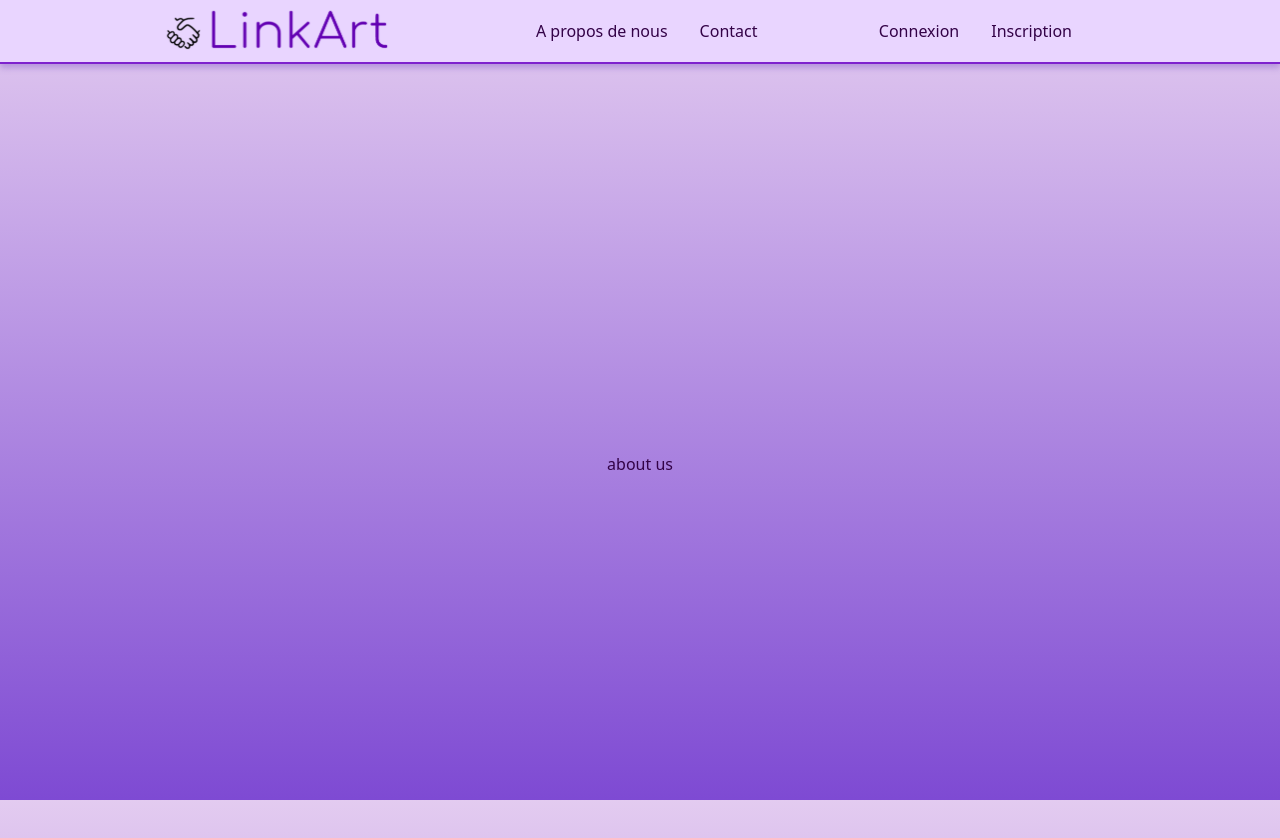
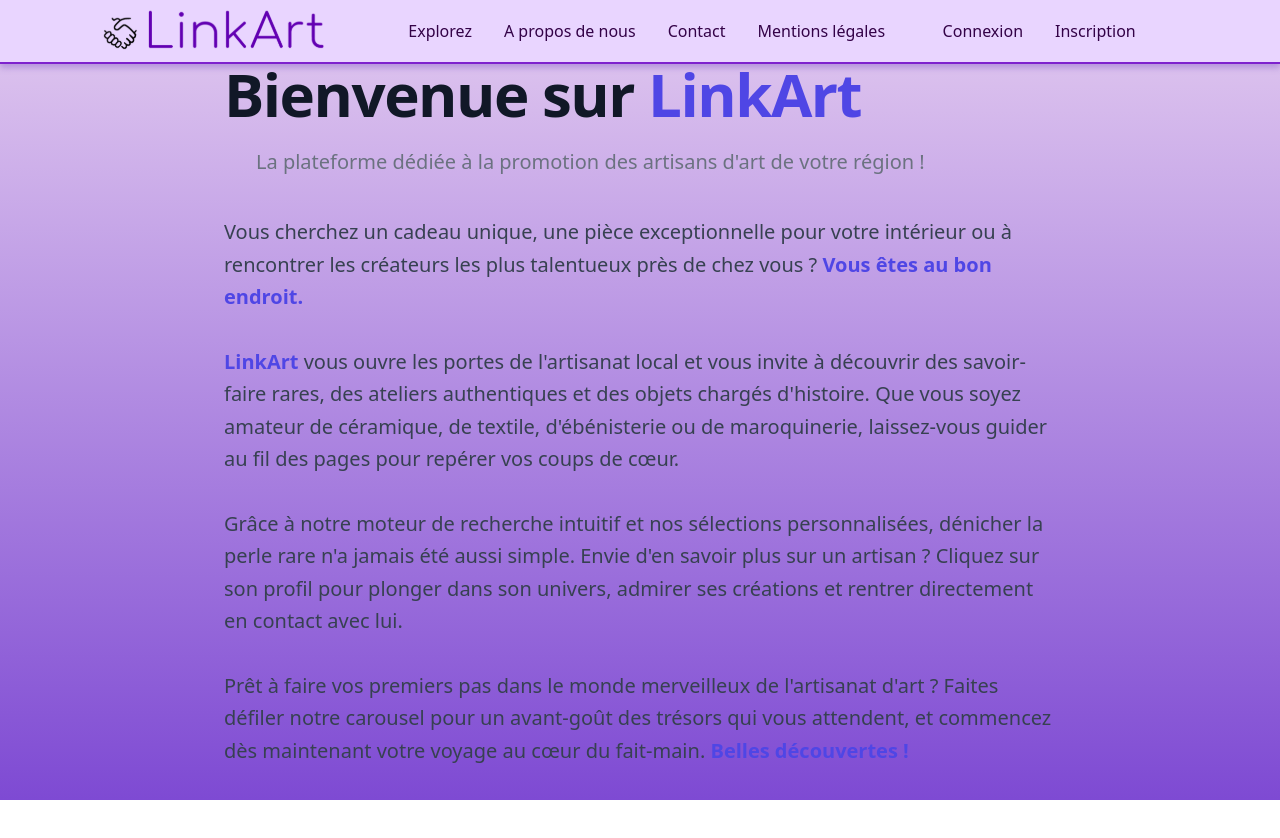
Before and after one commit to yasser-u/file_rouge, a Next.js app: page /about in a window 1280 px wide. Shown: the top 838 px of the page. After the commit the page ends 800 px from the top, so only its background shows below. Built offline with nearby package versions, Linux system fonts and the light colour scheme.

Commit message:
correction for deployment try witmiddleware

```diff
--- a/src/app/(preConnection)/about/page.tsx
+++ b/src/app/(preConnection)/about/page.tsx
@@ -1,12 +1,31 @@
-
-
 export default function Page() {
     return (
-        <main>
-            <div className="flex justify-center items-center h-screen" >
-                <h1> about us </h1>
+        <div className="">
+            <div className="max-w-4xl mx-auto px-4 sm:px-6 lg:px-8">
+                <h1 className="text-4xl font-extrabold tracking-tight text-gray-900 sm:text-5xl md:text-6xl mb-6">
+                    Bienvenue sur <span className="text-indigo-600">LinkArt</span>
+                </h1>
+                <p className="mt-3 max-w-md mx-auto text-base text-gray-500 sm:text-lg md:mt-5 md:text-xl md:max-w-3xl">
+                    La plateforme dédiée à la promotion des artisans d'art de votre région !
+                </p>
+                <div className="mt-10 space-y-8">
+                    <p className="text-xl text-gray-700 leading-relaxed">
+                        Vous cherchez un cadeau unique, une pièce exceptionnelle pour votre intérieur ou à rencontrer les créateurs les plus talentueux près de chez vous ?
+                        <span className="font-bold text-indigo-600"> Vous êtes au bon endroit.</span>
+                    </p>
+                    <p className="text-xl text-gray-700 leading-relaxed">
+                        <span className="font-bold text-indigo-600">LinkArt</span> vous ouvre les portes de l'artisanat local et vous invite à découvrir des savoir-faire rares, des ateliers authentiques et des objets chargés d'histoire.
+                        Que vous soyez amateur de céramique, de textile, d'ébénisterie ou de maroquinerie, laissez-vous guider au fil des pages pour repérer vos coups de cœur.
+                    </p>
+                    <p className="text-xl text-gray-700 leading-relaxed">
+                        Grâce à notre moteur de recherche intuitif et nos sélections personnalisées, dénicher la perle rare n'a jamais été aussi simple. Envie d'en savoir plus sur un artisan ? Cliquez sur son profil pour plonger dans son univers, admirer ses créations et rentrer directement en contact avec lui.
+                    </p>
+                    <p className="text-xl text-gray-700 leading-relaxed">
+                        Prêt à faire vos premiers pas dans le monde merveilleux de l'artisanat d'art ? Faites défiler notre carousel pour un avant-goût des trésors qui vous attendent, et commencez dès maintenant votre voyage au cœur du fait-main.
+                        <span className="font-bold text-indigo-600"> Belles découvertes !</span>
+                    </p>
+                </div>
             </div>
-
-        </main>
+        </div>
     );
 }
--- /dev/null
+++ b/src/app/(preConnection)/explore/page.tsx
@@ -0,0 +1,11 @@
+export default function Page() {
+    return (
+        <div>
+            <div className="text-center w-1/5 border-r "></div>
+            <div className="text-center w-3/5 ">
+                <div className="overflow-y-auto h-[100%] "> file actu</div>
+            </div>
+            <div className="bg-violet-950 text-white text-center w-1/5 border-l"></div>
+        </div>
+    );
+}
--- a/src/app/(preConnection)/layout.tsx
+++ b/src/app/(preConnection)/layout.tsx
@@ -19,14 +19,14 @@ export default function RootLayout({
   children: React.ReactNode;
 }>) {
   return (
-      <html lang="fr" className="h-full">
+      <html lang="fr" >
       <body className="flex flex-col h-full ${inter.className}">
       <QueryProvider>
-          <header>
+          <header className="">
               <HeaderAvConnexion/>
           </header>
 
-          <div className="flex-grow">
+          <div className="flex-grow overflow-auto h-full">
               {children}
           </div>
 
--- a/src/app/(preConnection)/mentions_legales/page.tsx
+++ b/src/app/(preConnection)/mentions_legales/page.tsx
@@ -1,3 +1,42 @@
+
+"use client";
+
 export default function Page() {
-    return <h1>Mentions légales</h1>;
+
+
+    return (
+        <div className="container mx-auto px-4 overflow-auto ">
+            <h1 className="text-3xl font-bold mb-4">Mentions légales</h1>
+            <p className="mb-4">Conformément à la loi n° 2004-575 du 21 juin 2004 pour la confiance dans l'économie numérique, nous vous fournissons les informations légales suivantes :</p>
+
+            <h2 className="text-2xl font-bold mb-2">Éditeur du site</h2>
+            <p className="mb-4">
+                LinkArt SAS<br />
+                123 rue de l'Artisanat, 67000 Strasbourg<br />
+                Capital social : 10 000 €<br />
+                RCS Strasbourg : 123 456 789<br />
+                N° TVA intracommunautaire : FR01234567890
+            </p>
+
+            <h2 className="text-2xl font-bold mb-2">Directeur de la publication</h2>
+            <p className="mb-4">Elisa Batraeva et Yaser Safari, co-fondateurs de LinkArt.</p>
+
+            <h2 className="text-2xl font-bold mb-2">Hébergeur du site</h2>
+            <p className="mb-4">
+                Vercel Inc.<br />
+                340 S Lemon Ave #4133<br />
+                Walnut, CA 91789<br />
+                États-Unis
+            </p>
+
+            <h2 className="text-2xl font-bold mb-2">Protection des données personnelles</h2>
+            <p className="mb-4">Les informations recueillies sur ce site sont nécessaires au traitement de vos demandes et sont destinées à LinkArt pour ses seuls besoins. Conformément à la loi « Informatique et Libertés » du 6 janvier 1978 modifiée, vous disposez d'un droit d'accès, de rectification et d'opposition aux données personnelles vous concernant. Pour exercer ce droit, veuillez nous contacter via le formulaire dédié.</p>
+
+            <h2 className="text-2xl font-bold mb-2">Propriété intellectuelle</h2>
+            <p className="mb-4">L'ensemble des éléments composant ce site (textes, images, vidéos, logos, etc.) sont la propriété exclusive de LinkArt ou de ses partenaires. Toute reproduction, représentation ou adaptation, partielle ou intégrale, est interdite sans autorisation préalable de LinkArt.</p>
+
+            <h2 className="text-2xl font-bold mb-2">Loi applicable et juridiction compétente</h2>
+            <p>Les présentes mentions légales sont soumises au droit français. En cas de litige, les tribunaux de Strasbourg seront seuls compétents.</p>
+        </div>
+    );
 }
--- a/src/app/(preConnection)/page.tsx
+++ b/src/app/(preConnection)/page.tsx
@@ -33,19 +33,24 @@ export default function Home() {
 
     return (
         <div className="flex flex-col justify-center gap-10 items-center h-full">
-            <div className="h-1/5">
-                <h1> hello my friende ! sera accueil avec le slider ! </h1>
+            <div className="h-1/5 text-center">
+                <h2 className="text-3xl font-bold">Découvrez la magie de l'artisanat local avec LinkArt</h2>
+                <p className="text-lg text-gray-700 font-bold">
+                    Entrez dans l'univers des artisans d'art de votre région et laissez-vous séduire par leur créativité et
+                    <br />leur savoir-faire d'exception. LinkArt vous invite à une expérience unique, où vous pourrez découvrir,
+                    <br />rencontrer et soutenir les talents qui font la richesse de notre patrimoine artisanal.
+                    <br />Prêt à être émerveillé ? C'est parti pour un voyage au cœur du fait-main !
+                </p>
             </div>
-            <div className="relative max-w-[1250] max-h-4/5">
-                <img src={images[currentImage]} alt="Slider" className="w-full  h-[594px]  object-cover rounded-xl"/>
 
+            <div className="relative max-w-[1250] max-h-4/5 p-5 ">
+                <img src={images[currentImage]} alt="Slider" className="w-[900px]  h-[500px]  object-cover rounded-xl"/>
                 <button
                     onClick={prevImage}
                     className="absolute top-1/2 left-4 transform -translate-y-1/2 bg-white rounded-full p-2 shadow-md"
                 >
                     &lt;
                 </button>
-
                 <button
                     onClick={nextImage}
                     className="absolute top-1/2 right-4 transform -translate-y-1/2 bg-white rounded-full p-2 shadow-md"
--- a/src/components/personaliser/HeaderAvConnexion.tsx
+++ b/src/components/personaliser/HeaderAvConnexion.tsx
@@ -16,10 +16,16 @@ const HeaderAvConnexion = () => {
           </li>
           <div className="flex justify-center items-center space-x-8">
             <li>
+              <Link href="./explore">Explorez</Link>
+            </li>
+            <li>
               <Link href="./about">A propos de nous</Link>
             </li>
             <li>
               <Link href="./contact">Contact</Link>
+            </li>
+            <li>
+              <Link href="./mentions_legales">Mentions légales</Link>
             </li>
           </div>
           <div className="flex justify-center items-center space-x-8">
--- a/src/middleware.ts
+++ b/src/middleware.ts
@@ -1,21 +1,34 @@
-import { NextResponse } from 'next/server'
-import type { NextRequest } from 'next/server'
+import { NextResponse } from 'next/server';
+import type { NextRequest } from 'next/server';
 
 export function middleware(request: NextRequest) {
-    // Exclure les routes dans (preConnection)
-    // if (request.nextUrl.pathname.startsWith('/(preConnection)')) {
-    //     return NextResponse.next();
-    // }
+    const isAuthenticated = request.cookies.has('appwriteSession');
+    const isAuthPage =
+        request.nextUrl.pathname === '/login' ||
+        request.nextUrl.pathname === '/register';
 
-    // Logique du middleware
-    // Vérifie la présence du cookie de session
-    // const sessionCookie = request.cookies.get('appwriteSession')
-    //
-    // if (!sessionCookie) {
-    //     // Si pas de session, redirige vers le login
-    //     return NextResponse.redirect(new URL('/', request.url))
-    // }
+    if (isAuthenticated && isAuthPage) {
+        return NextResponse.redirect(new URL('/', request.url));
+    }
 
-    // Si session valide, passe la requête à la route
-    return NextResponse.next()
+    if (!isAuthenticated && !isAuthPage) {
+        return NextResponse.redirect(new URL('/login', request.url));
+    }
+
+    return NextResponse.next();
 }
+
+export const config = {
+    matcher: [
+        /*
+         * Correspond à toutes les requêtes sauf celles commençant par :
+         * - _next
+         * - static (les fichiers statiques)
+         * - favicon.ico
+         * - images
+         * - (authentification)
+         * - (preConnection)
+         */
+        '/((?!_next|static|favicon.ico|images|\\(authentification\\)|\\(preConnection\\)).*)',
+    ],
+};
```
Also changed, not shown: 1 other file (tests, documents, lock files or other folders).
